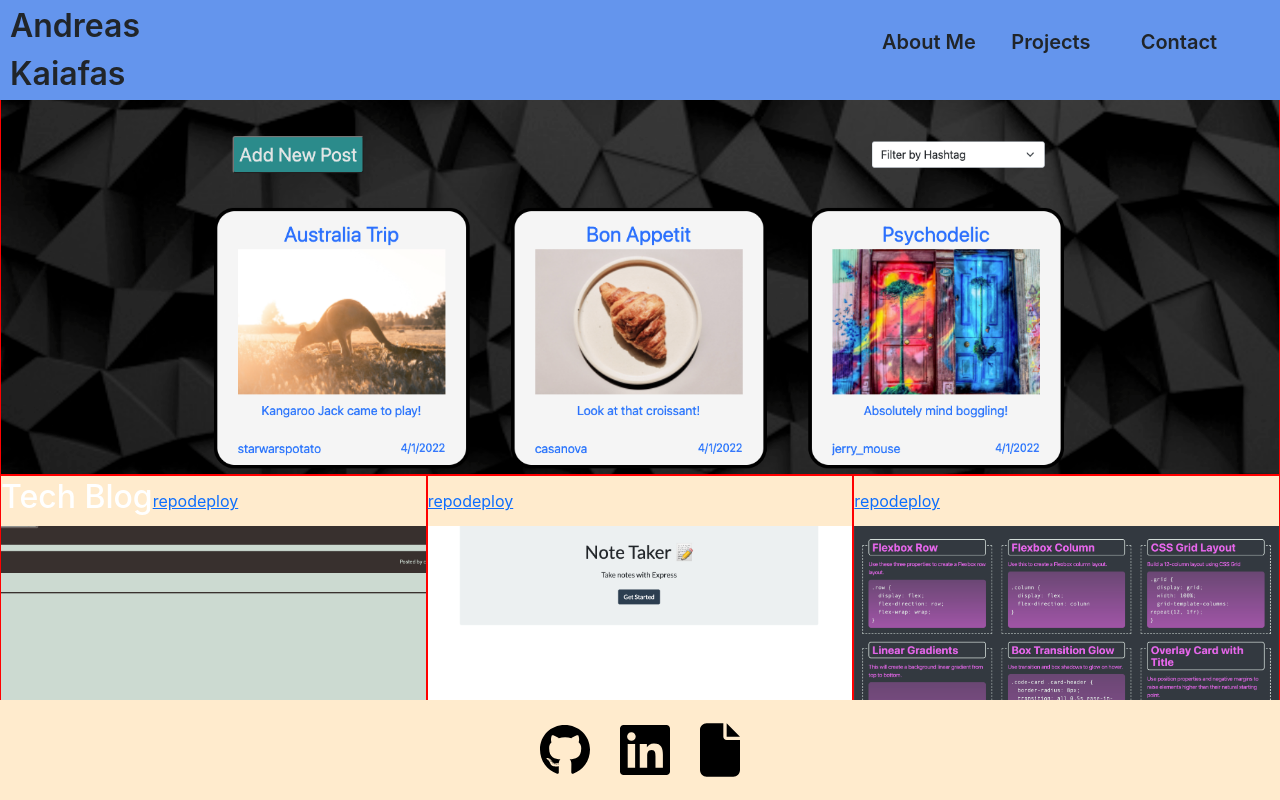
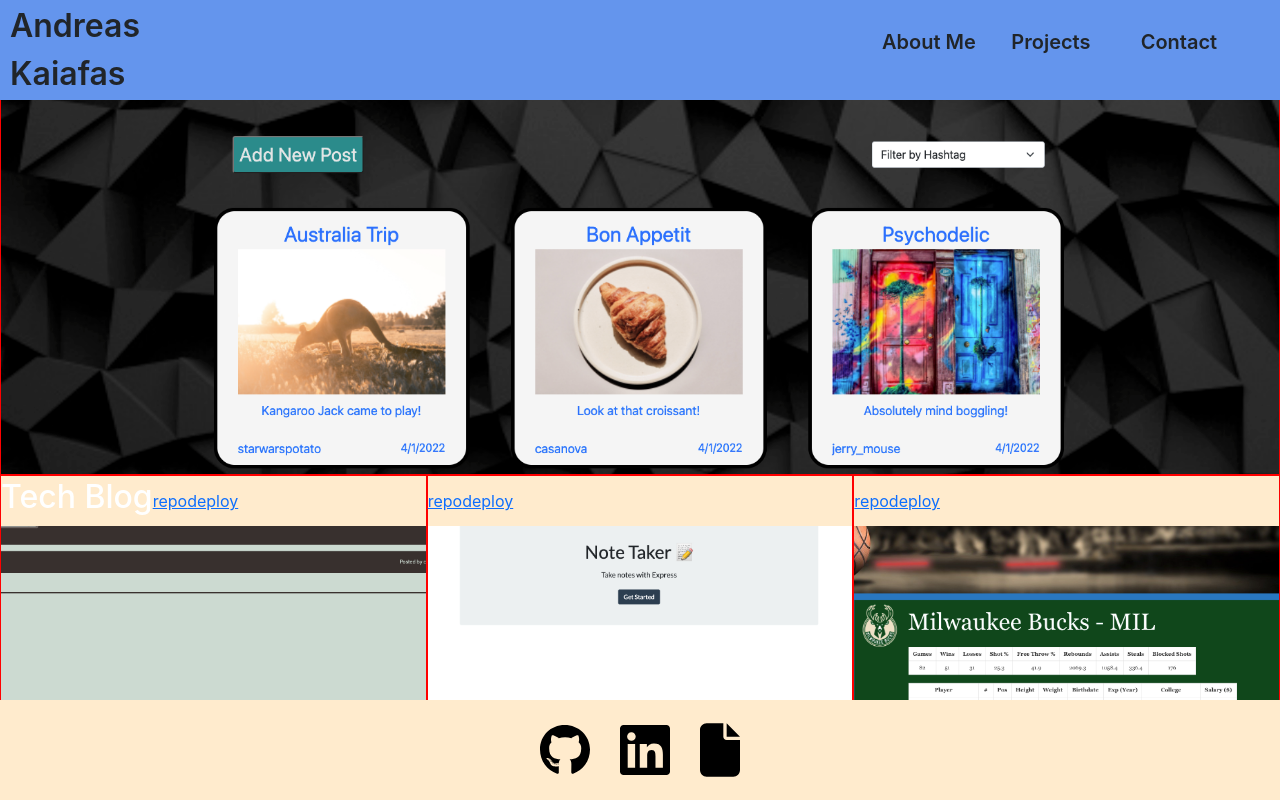
Before and after one commit to Akaiafas526/React_Portfolio, a React (Create React App) app: page / in a window 1280 px wide. Both pictures are taken after a click on the item "Projects". Built offline with nearby package versions, Linux system fonts and the light colour scheme.

Commit message:
finished adding all project repos and deployed links with images as well

```diff
--- a/src/App.css
+++ b/src/App.css
@@ -233,7 +233,7 @@
   background-position: top ;
 }
 #project-4 {
-  background-image: url("../src/assets/01-app-desktop.png");
+  background-image: url("../src/assets/statpage.png");
   background-size: cover;
   background-position: top ;
 }
--- a/src/components/Pages/Projects/projects.js
+++ b/src/components/Pages/Projects/projects.js
@@ -40,10 +40,10 @@ export default function Projects() {
         <div className="project-container" id="project-4">
           <div className="title-card">
             <h2 className="project-title"></h2>
-            <a className="repo" href="">
+            <a className="repo" href="https://github.com/danchanyoungkim/NBA-Team-Stats">
               repo
             </a>
-            <a className="deploy" href="">
+            <a className="deploy" href="https://danchanyoungkim.github.io/NBA-Team-Stats/">
               deploy
             </a>
           </div>
```
Also changed, not shown: src/assets/statpage.png (added), 1 other file (tests, documents, lock files or other folders).
